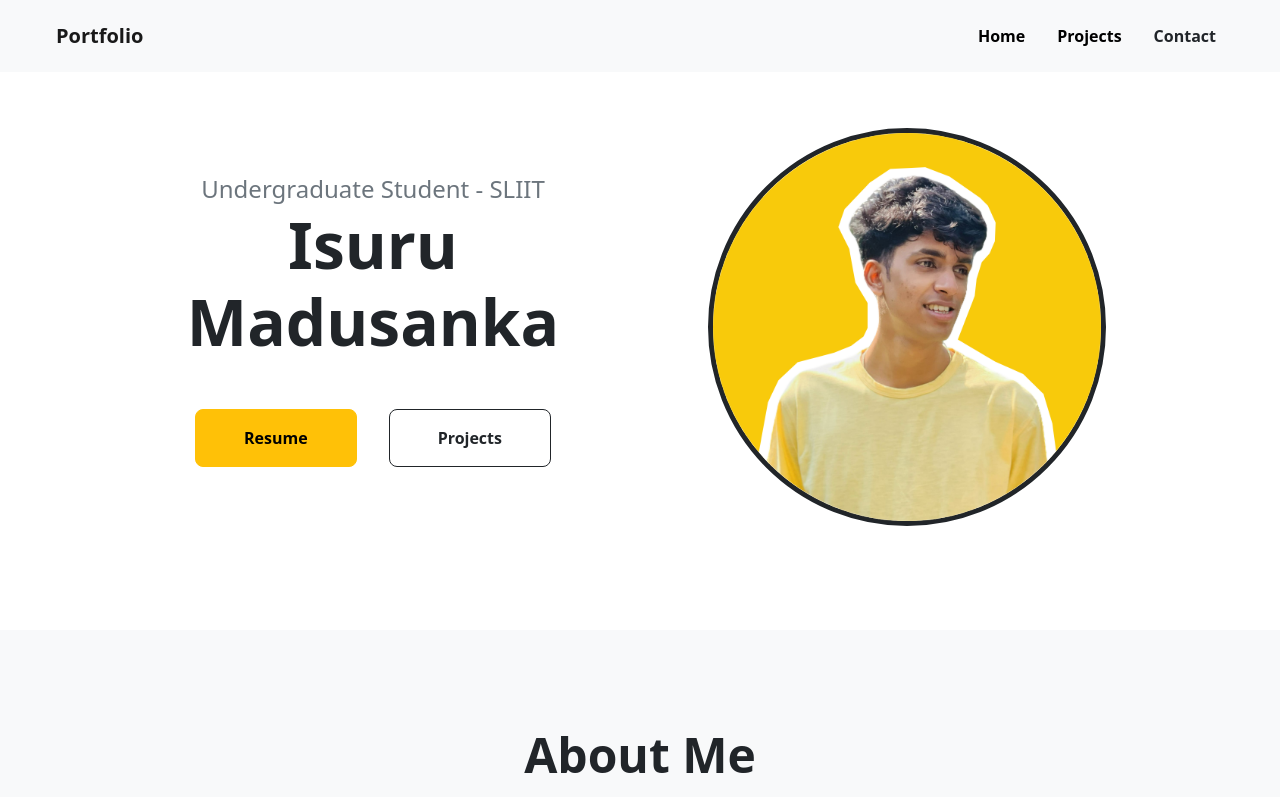
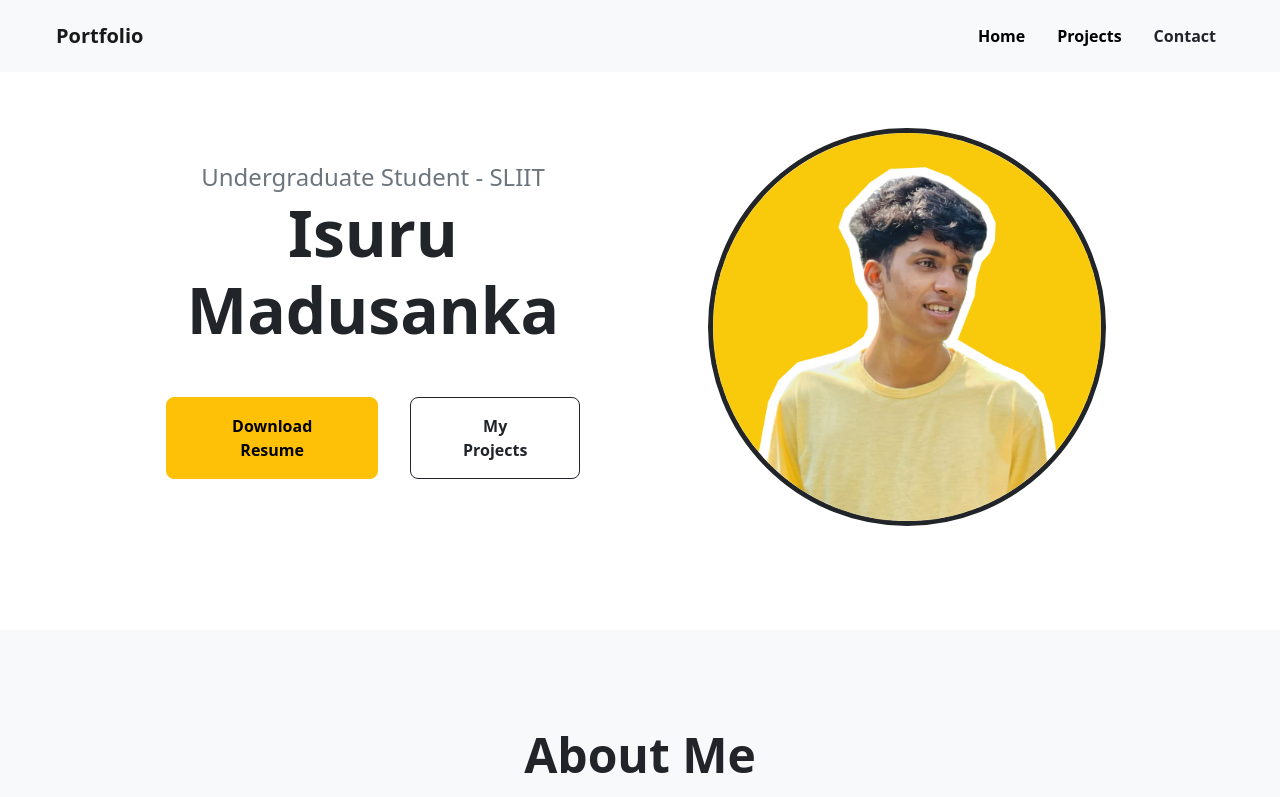
Before and after one commit to IsuruX98/IsuruX98.github.io, a React (Create React App) app: page / in a window 1280 px wide. Shown: the top 797 px of the page. Built offline with nearby package versions, Linux system fonts and the light colour scheme; the HTML template or start-up script is replaced by a standard one.

Commit message:
styles changed

```diff
--- a/src/components/hero/Hero.jsx
+++ b/src/components/hero/Hero.jsx
@@ -29,13 +29,13 @@ const Hero = () => {
                     className="btn btn-warning btn-lg px-5 py-3 me-sm-3 fs-6 fw-bolder"
                     onClick={handleDownload}
                   >
-                    Resume
+                    Download Resume
                   </button>
                   <Link
                     to="/projects"
                     className="btn btn-outline-dark btn-lg px-5 py-3 fs-6 fw-bolder"
                   >
-                    Projects
+                    My Projects
                   </Link>
                 </div>
               </div>
```
